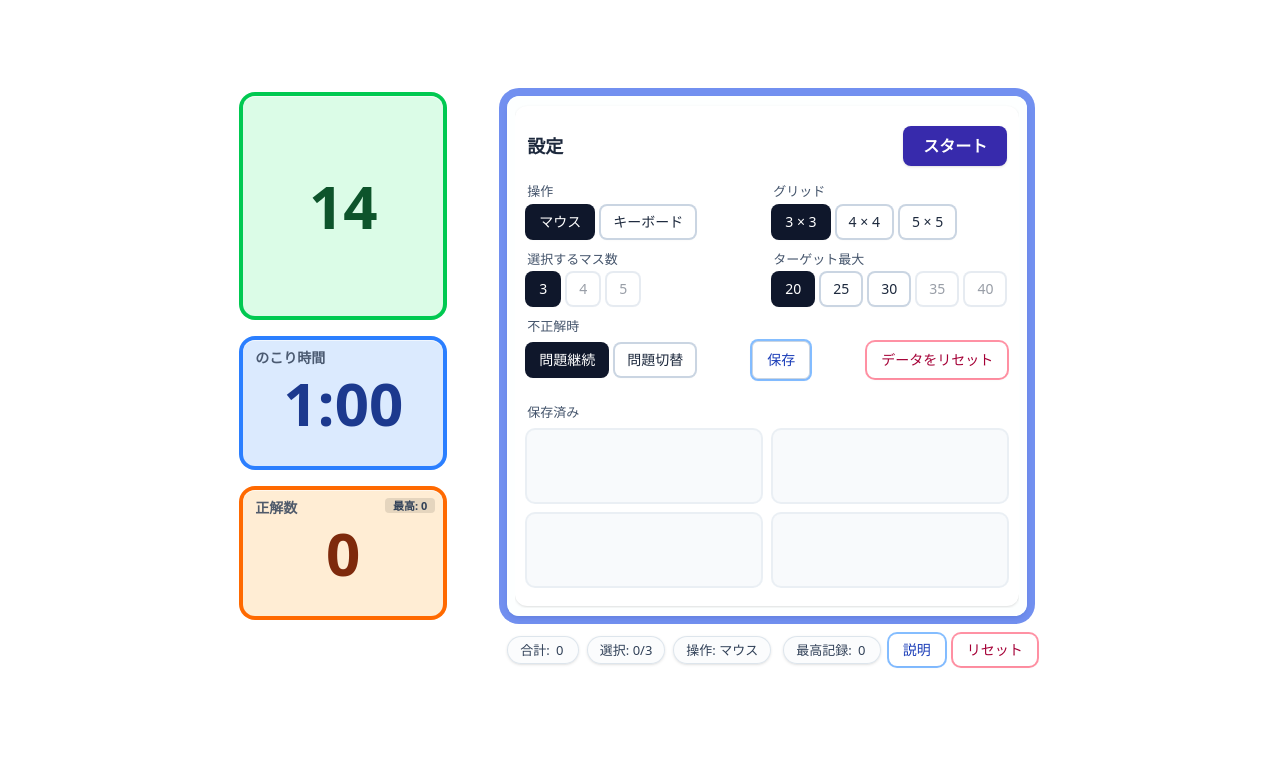
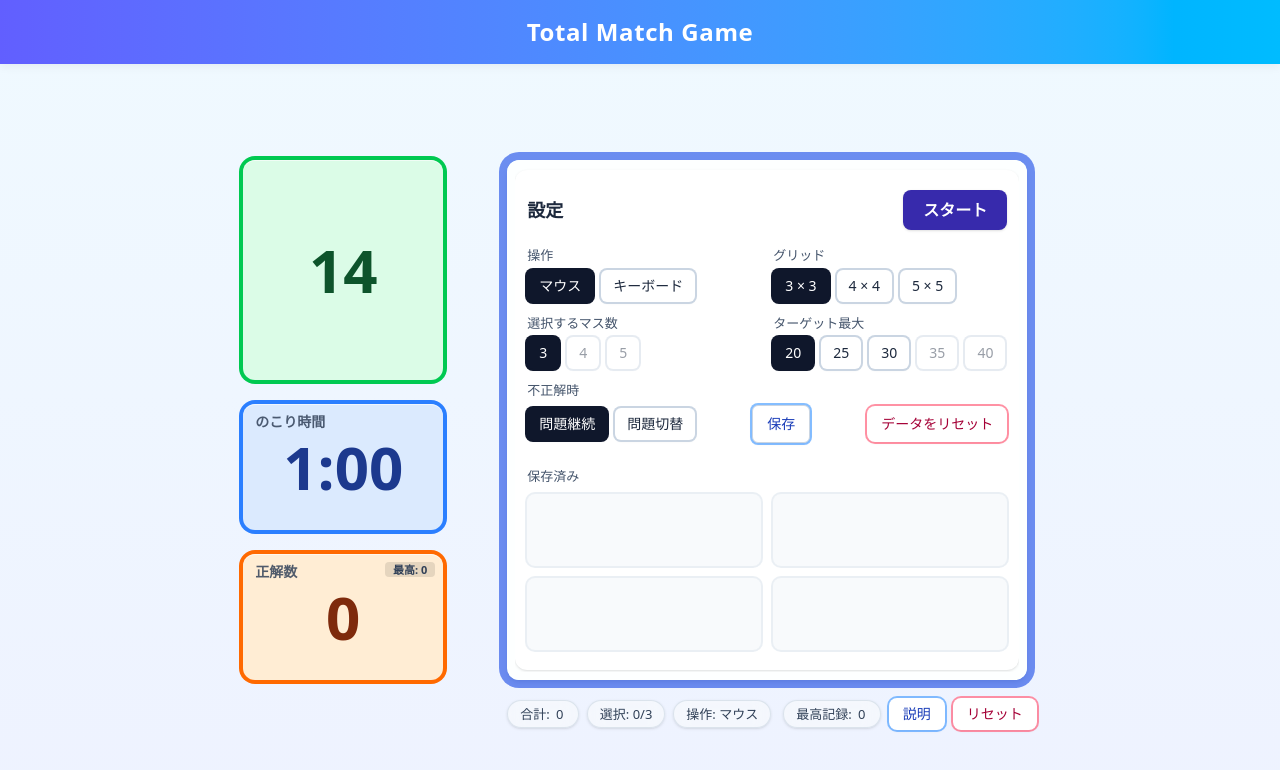
Before and after one commit to seiya-matsuoka/total-match-game, a React (Vite) app: page / in a window 1280 px wide. Shown: the top 770 px of the page. Built offline with nearby package versions, Linux system fonts and the light colour scheme.

Commit message:
feat(ui): ヘッダーの追加と背景色の設定

```diff
--- a/src/App.tsx
+++ b/src/App.tsx
@@ -184,6 +184,18 @@ export default function App() {
   }, [isRunning, ended, showHelp, config.controlMode, round.size, focusIdx, handleCellClick]);
 
   return (
+    <>
+      <header className="sticky top-0 z-40 w-full shadow-[0_2px_10px_rgba(0,0,0,0.06)]">
+        <div className="bg-gradient-to-r from-indigo-500 to-sky-400">
+          <div className="mx-auto max-w-5xl px-4 py-3 sm:px-6 sm:py-4">
+            <h1 className="text-center text-white text-xl font-extrabold tracking-wide sm:text-2xl">
+              Total Match Game
+            </h1>
+          </div>
+        </div>
+      </header>
+
+      <div className="min-h-svh bg-gradient-to-b from-sky-50 to-indigo-50">
         <main className="mx-auto min-h-svh max-w-5xl px-4 pb-12 pt-20 sm:px-6 sm:pb-18 sm:pt-28 -mt-3 sm:-mt-4">
           <Toaster richColors position="top-center" />
 
@@ -271,7 +283,9 @@ export default function App() {
                 {/* 正解フラッシュ */}
                 {flashCorrect && (
                   <div className="pointer-events-none absolute inset-0 grid place-items-center rounded-lg bg-emerald-200/70">
-                <span className="text-4xl sm:text-5xl font-extrabold text-emerald-800">正解！</span>
+                    <span className="text-4xl sm:text-5xl font-extrabold text-emerald-800">
+                      正解！
+                    </span>
                   </div>
                 )}
               </div>
@@ -307,5 +321,7 @@ export default function App() {
             </section>
           </div>
         </main>
+      </div>
+    </>
   );
 }
```
Lines whose indentation alone changed are shown as unchanged.
